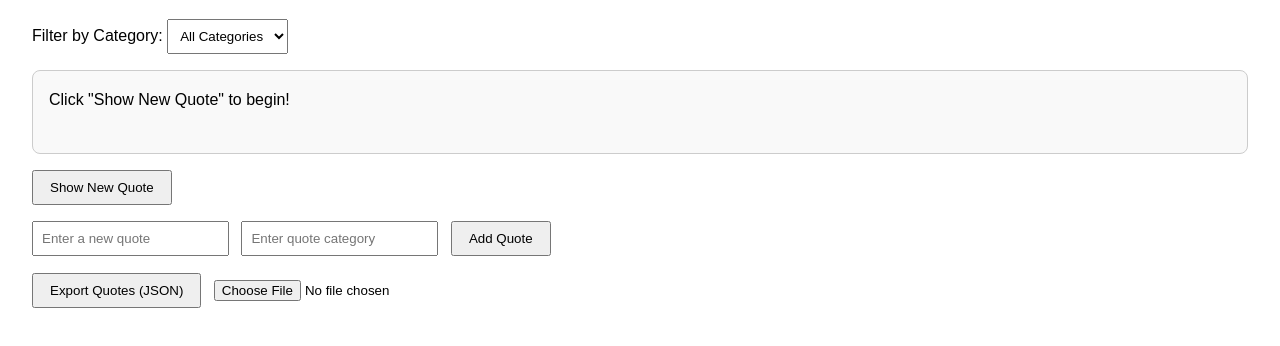
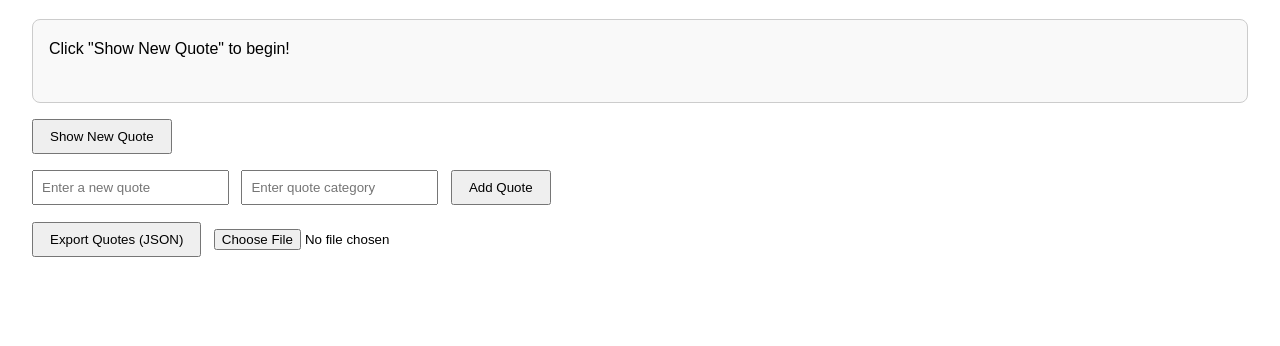
Before and after one commit to caspersudo/alx_fe_javascript, a plain HTML site: page dom-manipulation/index.html in a window 1280 px wide. Shown: the part 86-432 px from the top of the page. Drawn offline with Linux system fonts and the light colour scheme; no server answers.

Commit message:
Update index.html

```diff
--- a/dom-manipulation/index.html
+++ b/dom-manipulation/index.html
@@ -46,14 +46,6 @@
 <body>
   <h1>Dynamic Quote Generator</h1>
 
-  <!-- Category Filter -->
-  <div class="controls">
-    <label for="categoryFilter">Filter by Category:</label>
-    <select id="categoryFilter" onchange="filterQuotes()">
-      <option value="all">All Categories</option>
-    </select>
-  </div>
-
   <!-- Quote Display -->
   <div id="quoteDisplay">Click "Show New Quote" to begin!</div>
   <button id="newQuote">Show New Quote</button>
```
